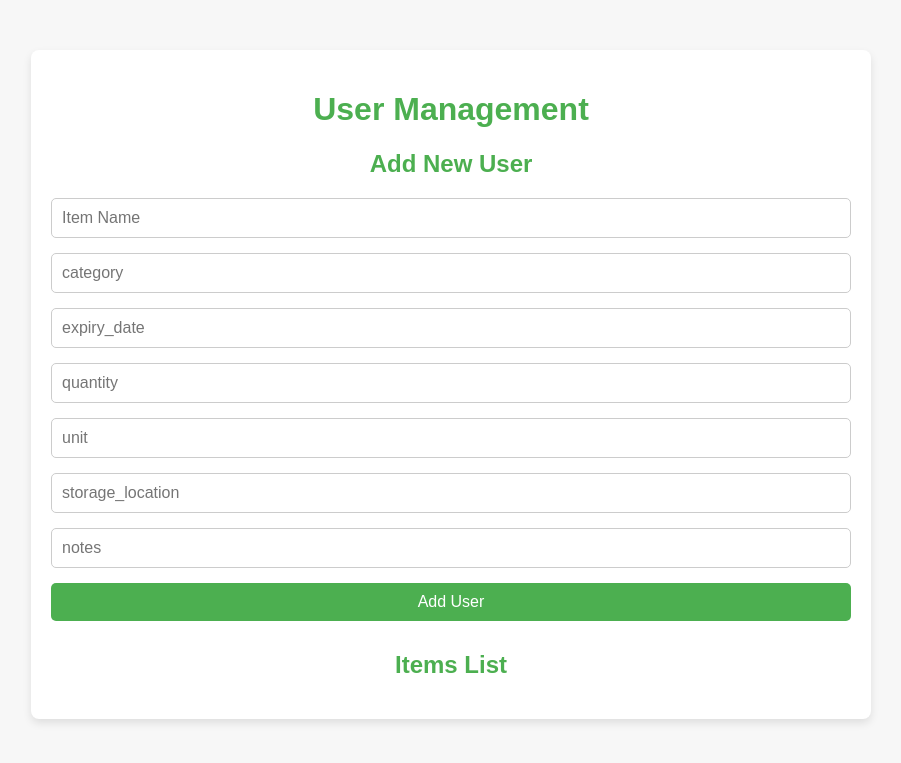
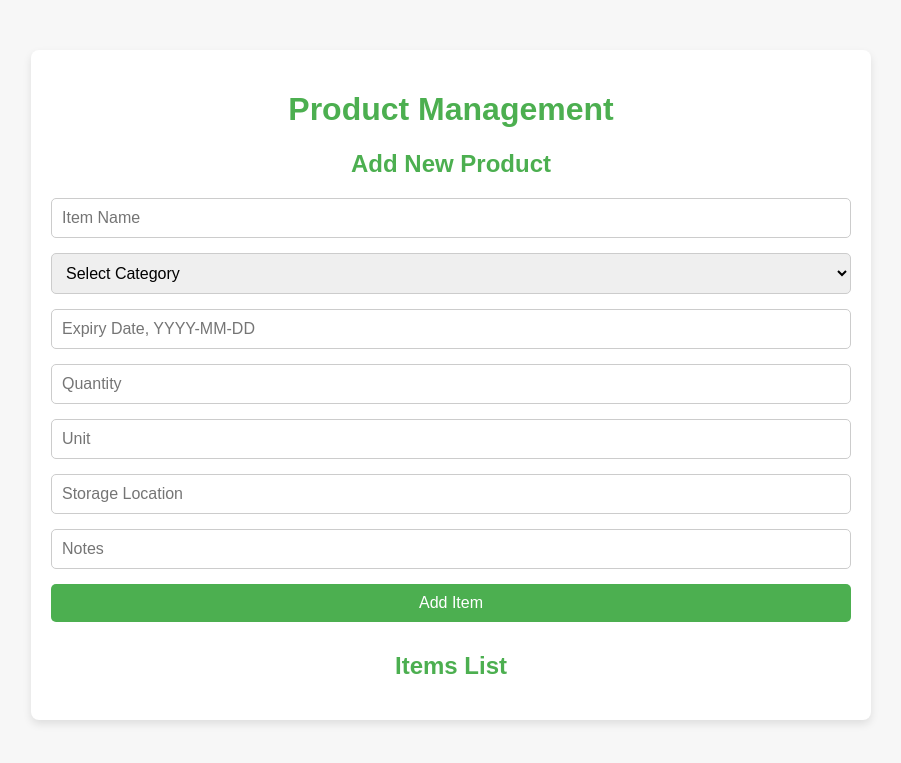
Before and after one commit to chapi1420/shelf-date-monitor, a Flask app: page / in a window 1280 px wide. Shown: the top 763 px of the page, without its empty margins (189-1090 px from the left). Run offline with Flask 3, Linux system fonts and the light colour scheme; data that the repository does not hold is empty.

Commit message:
change category column into select type and add place holder for expiry date

```diff
--- a/templates/index.html
+++ b/templates/index.html
@@ -34,7 +34,7 @@
             margin-bottom: 30px;
         }
 
-        input[type="text"], input[type="number"] {
+        input[type="text"], input[type="number"], select {
             padding: 10px;
             font-size: 16px;
             border: 1px solid #ccc;
@@ -58,13 +58,13 @@
             background-color: #45a049;
         }
 
-        .user-list {
+        .item-list {
             list-style-type: none;
             padding: 0;
             margin-top: 20px;
         }
 
-        .user-list li {
+        .item-list li {
             background-color: #f9f9f9;
             padding: 10px;
             margin-bottom: 10px;
@@ -75,14 +75,14 @@
             align-items: center;
         }
 
-        .user-list li a {
+        .item-list li a {
             text-decoration: none;
             color: #007BFF;
             padding: 5px 10px;
             margin: 0 5px;
         }
 
-        .user-list li a:hover {
+        .item-list li a:hover {
             background-color: #007BFF;
             color: white;
             border-radius: 5px;
@@ -101,18 +101,27 @@
 </head>
 <body>
     <div class="container">
-        <h1>User Management</h1>
+        <h1>Product Management</h1>
 
-        <h2>Add New User</h2>
+        <h2>Add New Product</h2>
         <form action="/add_item" method="POST">
             <input type="text" id="name" name="name" placeholder="Item Name" required>
-            <input type="text" id="name" name="category" placeholder="category" required>
-            <input type="text" id="name" name="expiry_date" placeholder="expiry_date" required>
-            <input type="text" id="name" name="quantity" placeholder="quantity" required>
-            <input type="text" id="name" name="unit" placeholder="unit" required>
-            <input type="text" id="name" name="storage_location" placeholder="storage_location" required>
-            <input type="text" id="name" name="notes" placeholder="notes" required>
-            <button type="submit">Add User</button>
+            <select id="category" name="category" required>
+                <option value="" disabled selected>Select Category</option>
+                <option value="Beverages">Beverages</option>
+                <option value="Snacks">Snacks</option>
+                <option value="Dairy">Dairy</option>
+                <option value="Bakery">Bakery</option>
+                <option value="Fruits">Fruits</option>
+                <option value="Vegetables">Vegetables</option>
+                <option value="Meat">Meat</option>
+            </select>
+            <input type="text" id="expiry_date" name="expiry_date" placeholder="Expiry Date, YYYY-MM-DD" required>
+            <input type="number" id="quantity" name="quantity" placeholder="Quantity" required>
+            <input type="text" id="unit" name="unit" placeholder="Unit" required>
+            <input type="text" id="storage_location" name="storage_location" placeholder="Storage Location" required>
+            <input type="text" id="notes" name="notes" placeholder="Notes" required>
+            <button type="submit">Add Item</button>
         </form>
 
         <h2>Items List</h2>
@@ -129,8 +138,6 @@
                 </li>
             {% endfor %}
         </ul>
-
-
     </div>
 </body>
 </html>
```
Lines whose indentation alone changed are shown as unchanged.
